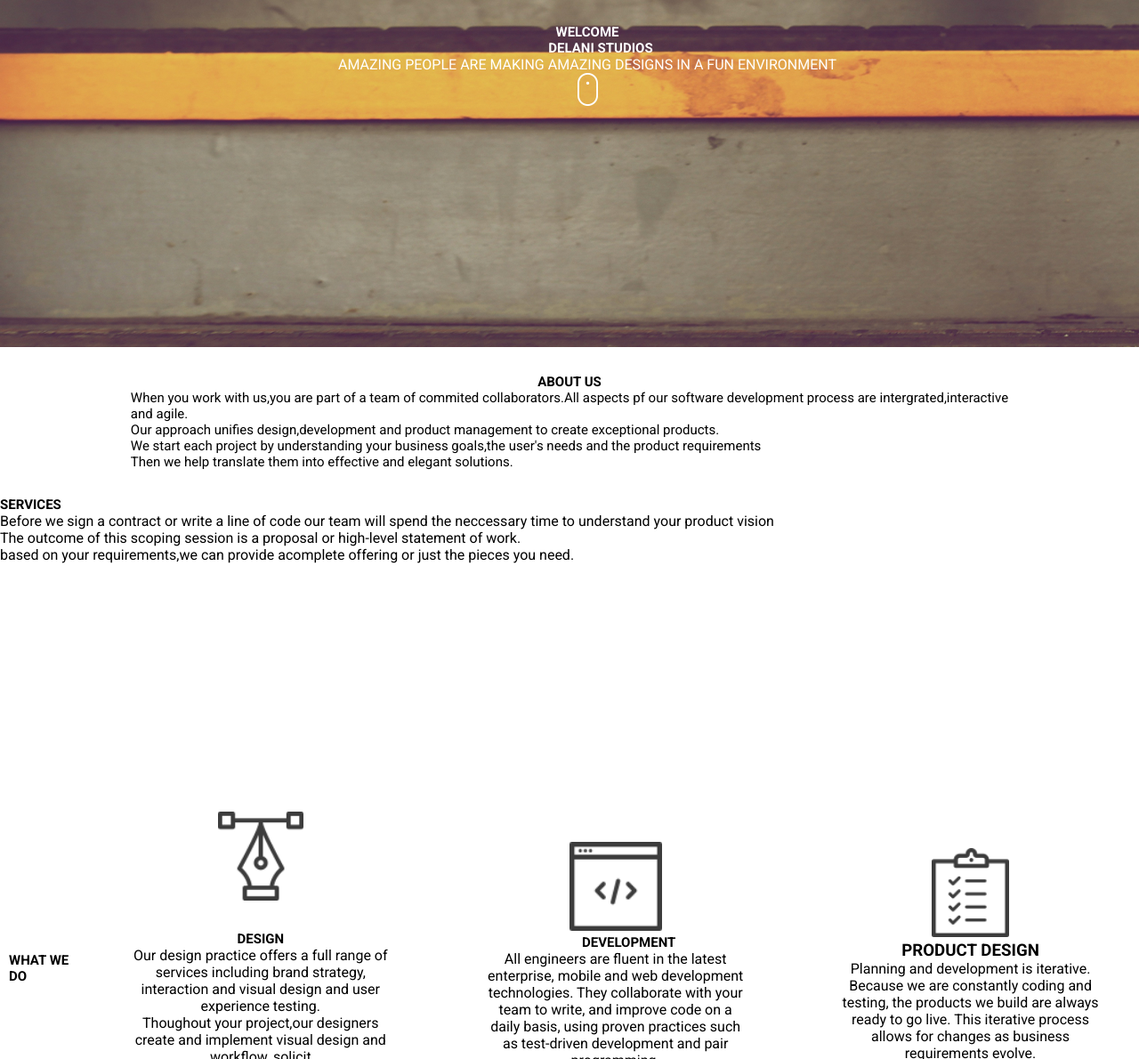
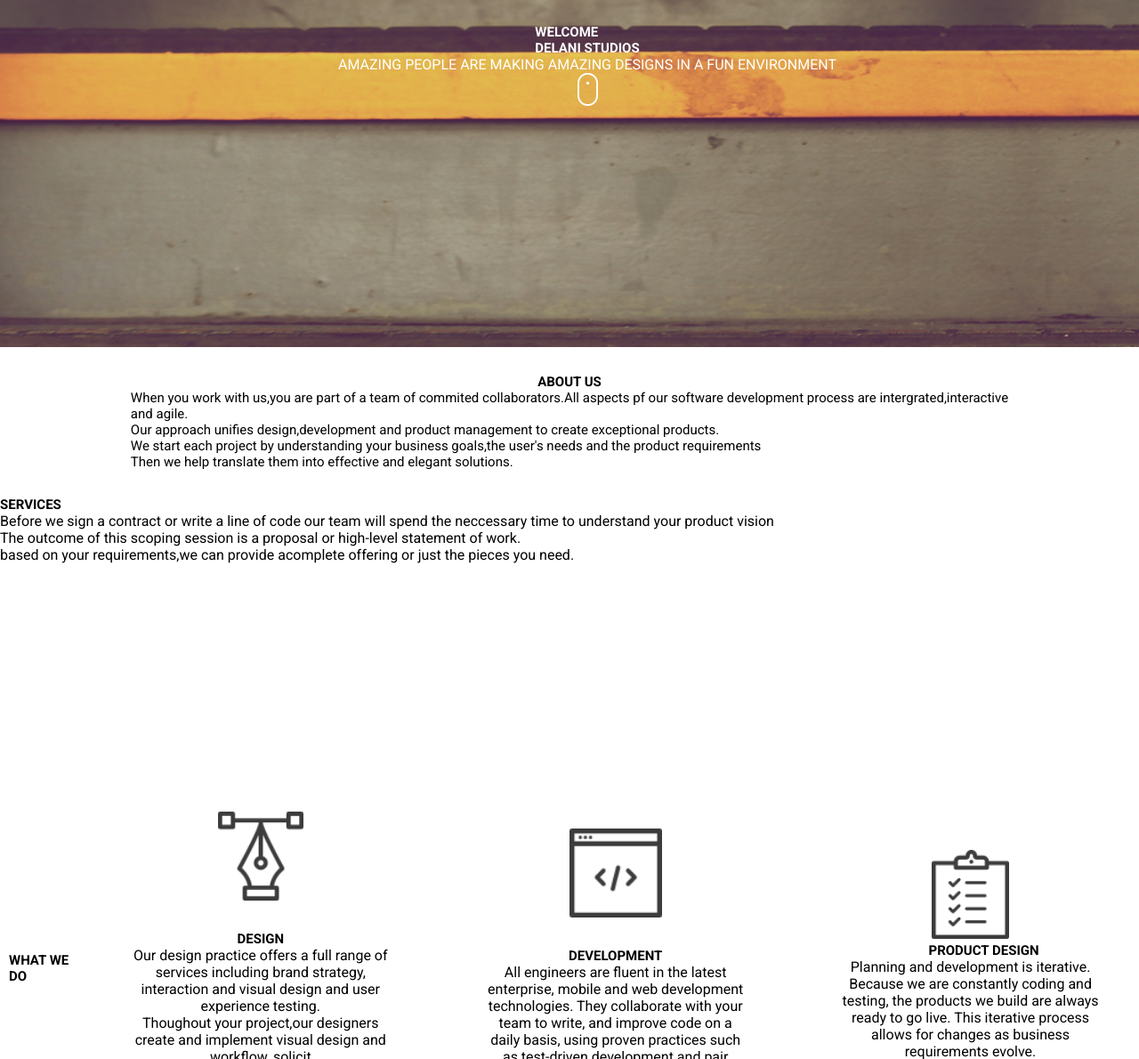
Before and after one commit to Aprilwairimu/Delani, a plain HTML site: page index.html in a window 1280 px wide. Shown: the part 450-1640 px from the top of the page at 89% size. Drawn offline with nearby package versions, Linux system fonts and the light colour scheme.

```diff
--- a/index.html
+++ b/index.html
@@ -16,8 +16,8 @@
 <body>
   <div class="hero-content">
        <img src="/images/Logo/logo.png" class="logo"/>
-     <h1>WELCOME</h1>
-      <h2> DELANI STUDIOS</h2>
+     <h1>WELCOME<br>
+      DELANI STUDIOS</h1>
       <p>AMAZING PEOPLE ARE MAKING AMAZING DESIGNS IN A FUN ENVIRONMENT</p>
      <img src="/images/Mouse/mouse_click.png">
   </div>
@@ -39,13 +39,13 @@
         </div>
          <div class="column">
       <img src="/images/Services-icons/dev_icon.png">
-      <h2>DEVELOPMENT</h2>
+      <h1>DEVELOPMENT</h1>
       <p>All engineers are fluent in the latest enterprise, mobile and web development<br>technologies. They collaborate with your team to write, and improve
         code on a<br>daily basis, using proven practices such as test-driven development and pair<br>programming.</p>
       </div>
         <div class="column">
       <img src="/images/Services-icons/product_icon.png">
-      <h3>PRODUCT DESIGN</h3>
+      <h2>PRODUCT DESIGN</h2>
       <p>Planning and development is iterative. Because we are constantly coding and<br>testing, the products we build are always ready to go live.
          This iterative process<br>allows for changes as business requirements evolve.</p>
         </div>
```
